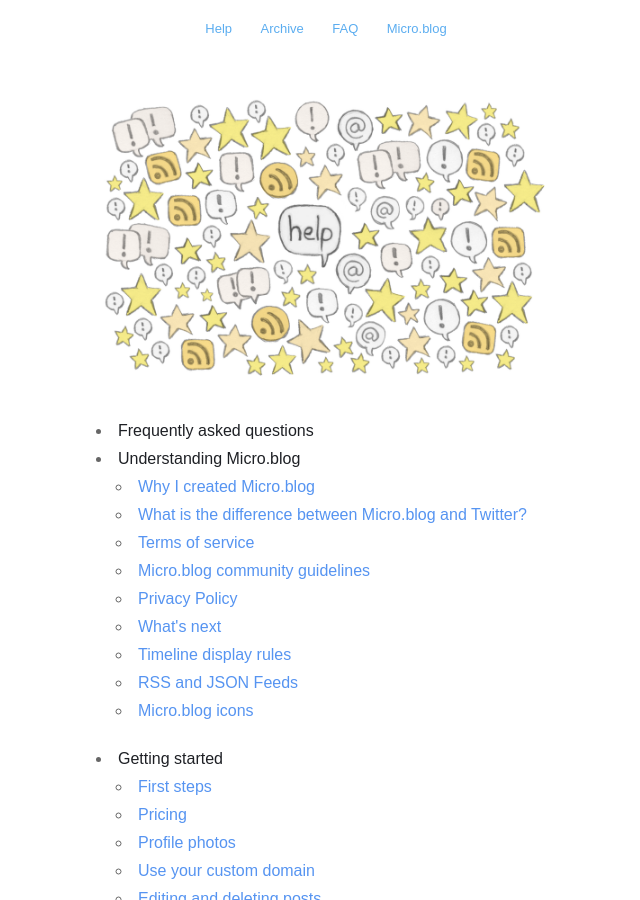
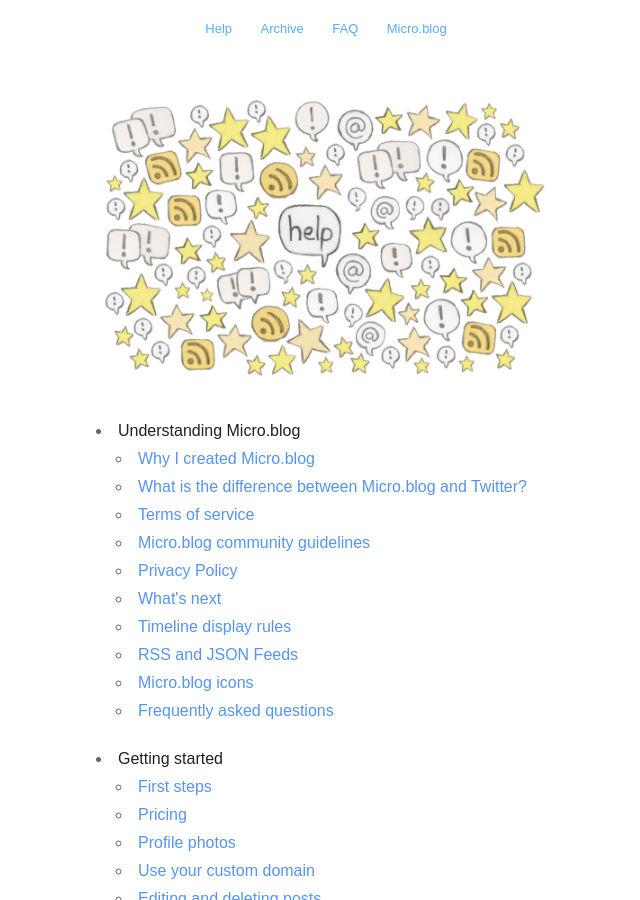
Before and after one commit to microdotblog/help.micro.blog, a Jekyll site: the page built from index.html, in a window 1280 px wide and 900 px high. Shown: the whole window, without its empty margins (314-954 px from the left). Built offline with Jekyll 4.4.1, drawn with Linux system fonts in a browser that asks for light colours; nearby versions of some CDN libraries; the list of posts is cut into pages by our own code.

Commit message:
Moved FAQ link into "understanding" section so that it looks more like a link.

```diff
--- a/index.html
+++ b/index.html
@@ -5,8 +5,6 @@
 <center><img src="/assets/images/header_help.png" class="logo" alt="Micro.blog" /></center>
 
 <ul>
-	<li class="about_link"><a href="/faq/"><b>Frequently asked questions</b></a></li>
-
 	<li class="about_link"><b>Understanding Micro.blog</b></li>
 		<ul>
 			<li class="about_link"><a href="/2015/why-i-created-this/">Why I created Micro.blog</a></li>
@@ -18,6 +16,7 @@
 			<li class="about_link"><a href="/2018/timeline-rules/">Timeline display rules</a></li>
 			<li class="about_link"><a href="/2017/api-feeds/">RSS and JSON Feeds</a></li>
 			<li class="about_link"><a href="/2018/resources/">Micro.blog icons</a></li>
+			<li class="about_link"><a href="/faq/">Frequently asked questions</a></li>
 		</ul>
 
 	<li class="about_link"><b>Getting started</b></li>
```
